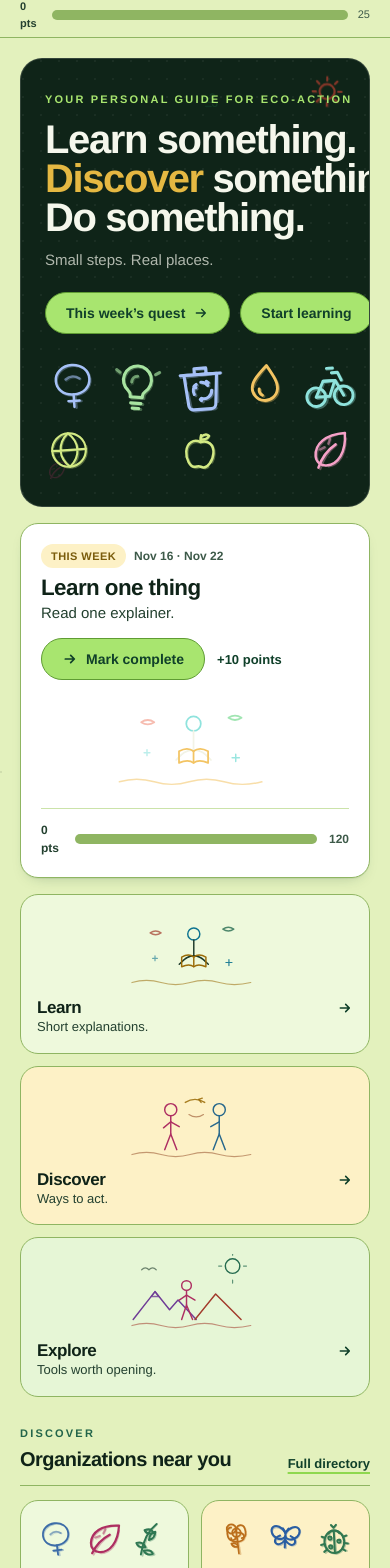
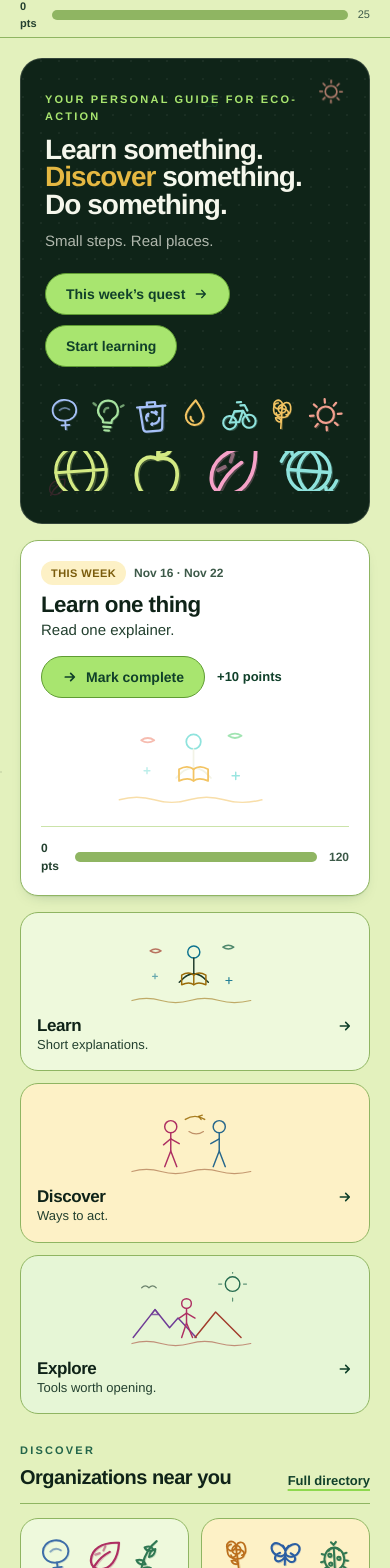
Before and after one commit to Yaleem-dev/lets-conserve-v1, a React (Vite) app in the folder lets-conserve/: page / in a window 390 px wide. Shown: the part 73-1641 px from the top of the page. Built offline with nearby package versions, Linux system fonts and the light colour scheme.

Commit message:
Fix mobile moire band in footer strip, clamp hero headline, keep sun inside card

```diff
--- a/lets-conserve/src/App.jsx
+++ b/lets-conserve/src/App.jsx
@@ -151,7 +151,7 @@ export default function App() {
       </main>
 
       {/* --------------------------- FOOTER --------------------------- */}
-      <footer className="mt-3 border-t-[1.5px] border-line bg-chalk text-paper">
+      <footer className="mt-3 overflow-hidden border-t-[1.5px] border-line bg-chalk text-paper">
         <div className="shell py-8">
           <StickScene name="horizon" tone="dark" className="mb-7 h-20 w-full max-w-[520px]" />
           <div className="grid gap-7 md:grid-cols-[1.5fr_1fr_1fr]">
@@ -165,11 +165,13 @@ export default function App() {
               <p className="mt-2 max-w-xs text-[0.8125rem] leading-relaxed text-paper/80">
                 {APP_DESCRIPTION}. Small steps, in real places.
               </p>
-              <Strip
-                tone="dark"
-                className="mt-3 h-10 w-full max-w-[280px]"
-                names={['tree', 'bulb', 'bin', 'droplet', 'bike']}
-              />
+              <div className="mt-3 w-full max-w-[260px] overflow-hidden">
+                <Strip
+                  tone="dark"
+                  className="h-9 w-full"
+                  names={['tree', 'bulb', 'bin', 'droplet', 'bike']}
+                />
+              </div>
             </div>
 
             <div>
--- a/lets-conserve/src/components/StickmanArt.jsx
+++ b/lets-conserve/src/components/StickmanArt.jsx
@@ -315,7 +315,7 @@ export function Doodle({ name = 'leaf', className = 'h-6 w-6', tone = 'light', t
     >
       {title && <title>{title}</title>}
       <g>{glyph}</g>
-      <g opacity="0.34" transform="translate(0.5 0.42) rotate(-2.5 12 12)" strokeDasharray="26 3 18 4">
+      <g opacity="0.26" transform="translate(0.45 0.38) rotate(-2.2 12 12)">
         {glyph}
       </g>
     </svg>
@@ -391,15 +391,19 @@ export function Scene({ name = 'nature', tone = 'light', className = 'h-full w-f
   const set = (SCENES[name] || SCENES.nature).slice(0, 3)
   const tilt = ['-7deg', '3deg', '-3deg']
   return (
-    <div className={`flex h-full w-full items-end justify-center gap-1.5 overflow-hidden ${className}`}>
+    <div
+      className={`grid w-full items-center gap-1.5 overflow-hidden ${className}`}
+      style={{ gridTemplateColumns: `repeat(${set.length}, minmax(0, 1fr))`, gridAutoRows: '100%' }}
+    >
       {set.map((g, i) => (
+        <div key={`${g}-${i}`} className="flex min-w-0 items-center justify-center">
           <Doodle
-          key={`${g}-${i}`}
             name={g}
             tone={tone}
-          className="h-full w-auto min-w-0 shrink"
+            className="block h-full w-full"
             style={{ transform: `rotate(${tilt[i % 3]})`, opacity: i === 1 ? 1 : 0.9 }}
           />
+        </div>
       ))}
     </div>
   )
@@ -408,15 +412,19 @@ export function Scene({ name = 'nature', tone = 'light', className = 'h-full w-f
 /* a wide doodle strip for hero and footer bands */
 export function Strip({ className = 'h-20 w-full', names = ['tree', 'bulb', 'bin', 'droplet', 'bike', 'leaf', 'sun', 'globe'], tone = 'light' }) {
   return (
-    <div className={`flex items-end justify-between gap-2 overflow-hidden ${className}`}>
+    <div
+      className={`grid w-full items-center gap-1 overflow-hidden ${className}`}
+      style={{ gridTemplateColumns: `repeat(${names.length}, minmax(0, 1fr))`, gridAutoRows: '100%' }}
+    >
       {names.map((n, i) => (
+        <div key={`${n}-${i}`} className="flex min-w-0 items-center justify-center">
           <Doodle
-          key={`${n}-${i}`}
             name={n}
             tone={tone}
-          className="h-full w-auto min-w-0 shrink"
+            className="block h-full w-full"
             style={{ transform: `rotate(${i % 2 ? 4 : -4}deg)` }}
           />
+        </div>
       ))}
     </div>
   )
--- a/lets-conserve/src/views/Home.jsx
+++ b/lets-conserve/src/views/Home.jsx
@@ -36,14 +36,17 @@ export default function Home({ quest, points, isDone, toggleQuest, go, week }) {
       {/* ---------------------------- HERO ---------------------------- */}
       <section className="shell pt-5 md:pt-8">
         <div className="card-chalk relative overflow-hidden px-6 py-8 md:px-10 md:py-11">
-          <Doodle name="sun" className="drift absolute right-6 top-5 h-9 w-9 opacity-80" />
+          <Doodle name="sun" tone="dark" className="drift absolute right-6 top-6 h-7 w-7 opacity-70" />
           <Doodle name="wind" className="absolute left-1/2 top-8 h-5 w-8 opacity-30" />
           <Doodle name="leaf" className="absolute bottom-6 left-6 h-6 w-6 opacity-25" />
 
           <div className="relative grid items-center gap-6 md:grid-cols-[1.05fr_0.95fr] md:gap-8">
             <div>
               <Chapter tone="dark">Your personal guide for eco-action</Chapter>
-              <h1 className="display mt-3 text-[2.5rem] text-paper sm:text-[3.1rem] md:text-[3.5rem]">
+              <h1
+                className="display mt-3 pr-2 text-paper"
+                style={{ fontSize: 'clamp(1.75rem, 7.1vw, 3.5rem)' }}
+              >
                 Learn something.
                 <br />
                 <span className="text-gold">Discover</span> something.
@@ -63,13 +66,17 @@ export default function Home({ quest, points, isDone, toggleQuest, go, week }) {
               </div>
             </div>
 
-            <div className="flex flex-col items-center gap-3">
+            <div className="flex w-full flex-col items-center gap-3">
               <Strip
                 tone="dark"
-                className="h-14 w-full"
+                className="h-12 w-full sm:h-14"
                 names={['tree', 'bulb', 'bin', 'droplet', 'bike', 'flower', 'sun']}
               />
-              <Strip tone="dark" className="h-12 w-full" names={['globe', 'apple', 'leaf', 'globeArrows']} />
+              <Strip
+                tone="dark"
+                className="h-10 w-full sm:h-12"
+                names={['globe', 'apple', 'leaf', 'globeArrows']}
+              />
             </div>
           </div>
         </div>
```
Lines whose indentation alone changed are shown as unchanged.
